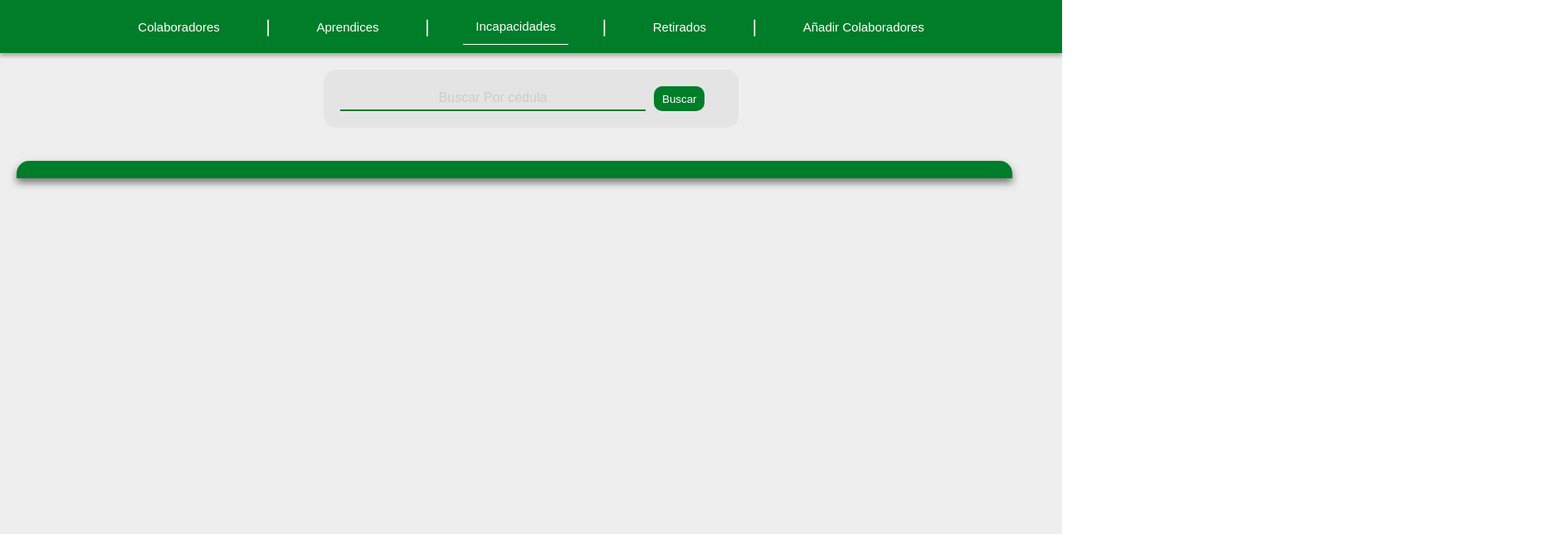
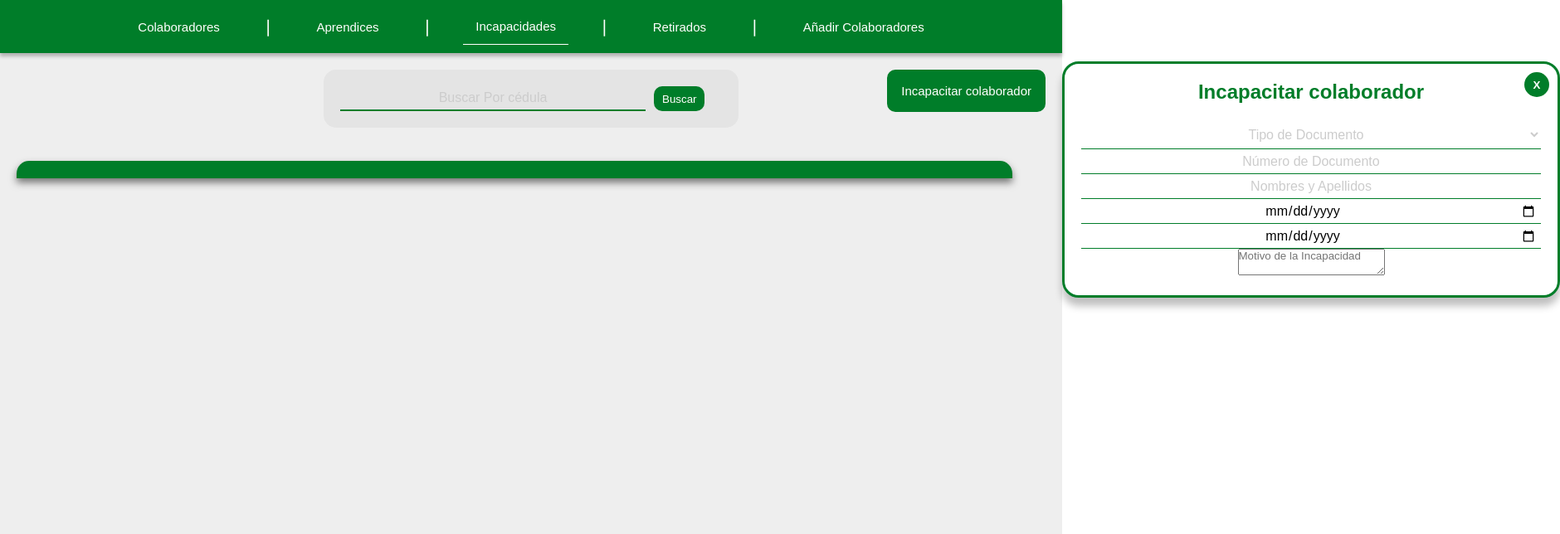
Before and after one commit to 0jhayler0/SociodemografiaLaVictoria, a React (Vite) app in the folder ColaboradoresLaVictoria/: page / in a window 1280 px wide. Both pictures are taken after a click on the button "Incapacidades". Shown: the top 644 px of the page at 83% size, 1880 px wide, since content can reach past the window. Built offline with nearby package versions, Linux system fonts and the light colour scheme; a web font is replaced by a local one.

Commit message:
update to buttons

```diff
--- a/ColaboradoresLaVictoria/src/components/AñadirColaboradores.jsx
+++ b/ColaboradoresLaVictoria/src/components/AñadirColaboradores.jsx
@@ -128,7 +128,7 @@ const AñadirColaboradores = ({ isOpen, onClose }) => {
           <input type="text" name="contactoEmergencia" placeholder="Contacto de Emergencia (Nombre)" />
           <input type="text" name="telEmergencia" placeholder="Teléfono de Emergencia" />
 
-          <input class="submit" type="submit" value="Registrar Empleado" />
+          <input className="submit" type="submit" value="Registrar Empleado" />
         </form>
         </div>
       </div>
--- a/ColaboradoresLaVictoria/src/components/Incapacidades.jsx
+++ b/ColaboradoresLaVictoria/src/components/Incapacidades.jsx
@@ -1,6 +1,32 @@
-import React from 'react'
+import React, { useEffect, useRef, useState } from 'react'
+import '../styles/Incapacidades.css'
 
 const Incapacidades = () => {
+  const [mostrarFormulario, setMostrarFormulario] = useState(false);
+  const formRef = useRef(null);
+
+  const toggleFormulario = () => {
+    setMostrarFormulario(!mostrarFormulario);
+  };
+
+  useEffect(() => {
+    const handleClickOutside = (event) => {
+      if (formRef.current && !formRef.current.contains(event.target)) {
+        setMostrarFormulario(false);
+      }
+    };
+
+    if (mostrarFormulario) {
+      document.addEventListener("mousedown", handleClickOutside);
+    } else {
+      document.removeEventListener("mousedown", handleClickOutside);
+    }
+
+    return () => {
+      document.removeEventListener("mousedown", handleClickOutside);
+    };
+  }, [mostrarFormulario]);
+
   return (
     <div>
       <div>
@@ -8,6 +34,40 @@ const Incapacidades = () => {
         <form className='colaboratorsSeacher' action="">
           <input type="text" placeholder='Buscar Por cédula'/>
           <button>Buscar</button>
+        </form>
+
+        <button className='incapacitarColaborador' onClick={toggleFormulario}>Incapacitar colaborador</button>
+
+      </div>
+      <div
+        ref={formRef}
+        className={`formContainer ${mostrarFormulario ? "active" : ""}`}
+      >
+        <form method="POST">
+          <h2>Incapacitar colaborador</h2>
+
+          <select name="tipoDeDocumento" required>
+            <option value="">Tipo de Documento</option>
+            <option value="cedula">Cédula de Ciudadanía</option>
+            <option value="cedulaExtranjera">Cédula Extranjera</option>
+            <option value="pasaporte">Pasaporte</option>
+            <option value="permiso">Permiso por Protección Temporal</option>
+          </select>
+
+          <input type="text" name="docid" placeholder="Número de Documento" required />
+          <input type="text" name="nombres" placeholder="Nombres y Apellidos" required />
+          <input type="date" name="fechaInicio" placeholder="Fecha de Inicio" required />
+          <input type="date" name="fechaFin" placeholder="Fecha de Fin" required />
+          <textarea name="motivo" placeholder="Motivo de la Incapacidad" required></textarea>
+
+          {/* 👇 Botón para cerrar */}
+          <button
+            type="button"
+            className="closeButton"
+            onClick={() => setMostrarFormulario(false)}
+          >
+            X
+          </button>
         </form>
       </div>
       <div className='contentContainer'>
--- /dev/null
+++ b/ColaboradoresLaVictoria/src/styles/Incapacidades.css
@@ -0,0 +1,42 @@
+.incapacitarColaborador {
+
+position: absolute;
+    top: calc(8% + 20px);
+    right: 20px;
+    padding: 15px 15px 15px 15px;
+    border: 2px solid var(--thirdColor);
+    border-radius: 10px;
+    background-color: var(--thirdColor);
+    color: var(--secondTextColor);
+    font-size: 15px;
+    cursor: pointer;
+    transition: all 0.5s ease;
+}
+.incapacitarColaborador:hover {
+    background-color: transparent;
+    color: var(--thirdColor);
+}
+
+.formContainer{
+    z-index: 1000;
+    display: flex;
+    width: 600px;
+    height: max-content;
+    flex-direction: column;
+    text-align: center;
+    align-items: center;
+    gap: 10px;
+    border: 3px solid var(--thirdColor);
+    border-radius: 20px;
+    padding: 20px;
+    position: absolute;
+    top: calc(8% + 10px);
+    left: 100%;
+    background-color: var(--secondTextColor);
+    box-shadow: 0px 10px 10px rgba(0, 0, 0, 0.25);
+    transition: all 1s ease;
+}
+
+.formContainer.active {
+    left: calc(100% - 620px);
+}
```
Also changed, not shown: 1 other file (tests, documents, lock files or other folders).
